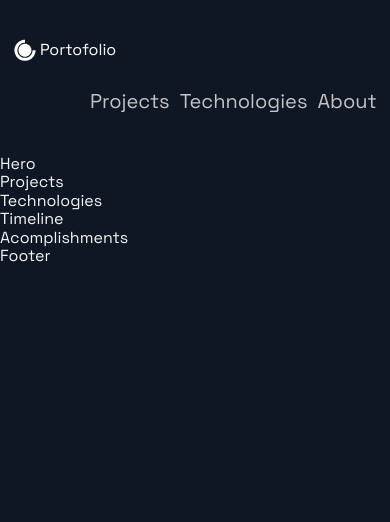
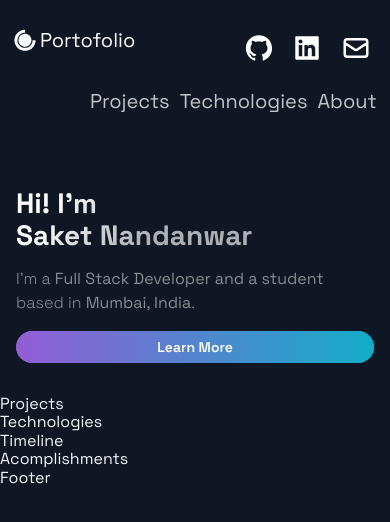
Before and after one commit to dennyrismanto/Portofolio, a Next.js app: page / in a window 390 px wide. Shown: the top 522 px of the page. Built offline with nearby package versions, Linux system fonts and the light colour scheme.

Commit message:
Added:Hero Section ,Responsive header

```diff
--- a/src/components/Header/Header.js
+++ b/src/components/Header/Header.js
@@ -1,6 +1,7 @@
 import Link from "next/link";
 import React from "react";
-import { AiFillGithub, AiFillInstagram, AiFillLinkedin } from "react-icons/ai";
+import { AiFillGithub, AiFillLinkedin } from "react-icons/ai";
+import { HiOutlineMail } from "react-icons/hi";
 import { DiCssdeck } from "react-icons/di";
 
 import {
@@ -10,15 +11,23 @@ import {
   Div3,
   NavLink,
   SocialIcons,
+  Span,
 } from "./HeaderStyles";
 
 const Header = () => (
   <Container>
     <Div1>
       <Link href="/">
-        <a style={{ display: "flex", alignItems: "center", color: "white" }}>
+        <a
+          style={{
+            display: "flex",
+            alignItems: "center",
+            color: "white",
+            marginBottom: "20px",
+          }}
+        >
           <DiCssdeck size="3rem" />
-          <span>Portofolio</span>
+          <Span>Portofolio</Span>
         </a>
       </Link>
     </Div1>
@@ -39,6 +48,17 @@ const Header = () => (
         </Link>
       </li>
     </Div2>
+    <Div3>
+      <SocialIcons href="https://github.com/whodissaket">
+        <AiFillGithub size="3rem" />
+      </SocialIcons>
+      <SocialIcons href="https://www.linkedin.com/in/saket-nandanwar-70b838125/">
+        <AiFillLinkedin size="3rem" />
+      </SocialIcons>
+      <SocialIcons href="mailto:saketnandanwar@gmail.com">
+        <HiOutlineMail size="3rem" />
+      </SocialIcons>
+    </Div3>
   </Container>
 );
 
--- a/src/components/Header/HeaderStyles.js
+++ b/src/components/Header/HeaderStyles.js
@@ -1,5 +1,5 @@
-import { IoIosArrowDropdown } from 'react-icons/io';
-import styled from 'styled-components';
+import { IoIosArrowDropdown } from "react-icons/io";
+import styled from "styled-components";
 
 export const Container = styled.div`
   display: grid;
@@ -94,8 +94,8 @@ export const NavProductsIcon = styled(IoIosArrowDropdown)`
   display: flex;
   align-self: center;
   transition: 0.3s ease;
-  opacity: ${({ isOpen }) => (isOpen ? '1' : '.75')};
-  transform: ${({ isOpen }) => (isOpen ? 'scaleY(-1)' : 'scaleY(1)')};
+  opacity: ${({ isOpen }) => (isOpen ? "1" : ".75")};
+  transform: ${({ isOpen }) => (isOpen ? "scaleY(-1)" : "scaleY(1)")};
 
   &:hover {
     opacity: 1;
@@ -107,18 +107,20 @@ export const NavProductsIcon = styled(IoIosArrowDropdown)`
   }
 `;
 
+export const Span = styled.span`
+  font-size: 2rem;
+`;
 
 // Social Icons
 
 export const SocialIcons = styled.a`
-transition: 0.3s ease;
-color: white;
-border-radius: 50px;
+  transition: 0.3s ease;
+  color: white;
+  border-radius: 50px;
   padding: 8px;
-&:hover {
+  &:hover {
     background-color: #212d45;
     transform: scale(1.2);
     cursor: pointer;
-
   }
-`
+`;
--- a/src/components/Hero/Hero.js
+++ b/src/components/Hero/Hero.js
@@ -1,13 +1,33 @@
-import React from 'react';
+import React from "react";
 
-import { Section, SectionText, SectionTitle } from '../../styles/GlobalComponents';
-import Button from '../../styles/GlobalComponents/Button';
-import { LeftSection } from './HeroStyles';
+import {
+  Section,
+  SectionText,
+  SectionTitle,
+} from "../../styles/GlobalComponents";
+import Button from "../../styles/GlobalComponents/Button";
+import { LeftSection } from "./HeroStyles";
 
 const Hero = (props) => (
-  <div>
-    Hero
-  </div>
+  <Section row nopadding>
+    <LeftSection>
+      <SectionTitle main center>
+        Hi! I'm <br />
+        Saket Nandanwar
+      </SectionTitle>
+      <SectionText>
+        I'm a <b>Full Stack Developer and a student</b> based in{" "}
+        <b>Mumbai, India</b>.
+      </SectionText>
+      <Button
+        onClick={() =>
+          (window.location = "https://www.youtube.com/watch?v=dQw4w9WgXcQ")
+        }
+      >
+        Learn More
+      </Button>
+    </LeftSection>
+  </Section>
 );
 
 export default Hero;
--- a/src/pages/index.js
+++ b/src/pages/index.js
@@ -10,10 +10,10 @@ import { Section } from '../styles/GlobalComponents';
 const Home = () => {
   return (
     <Layout>
-      {/* <Section grid> */}
+      <Section grid>
         <Hero />
-        {/* <BgAnimation /> */}
-      {/* </Section> */}
+        <BgAnimation />
+      </Section>
       <Projects />
       <Technologies />
       <Timeline />
```
